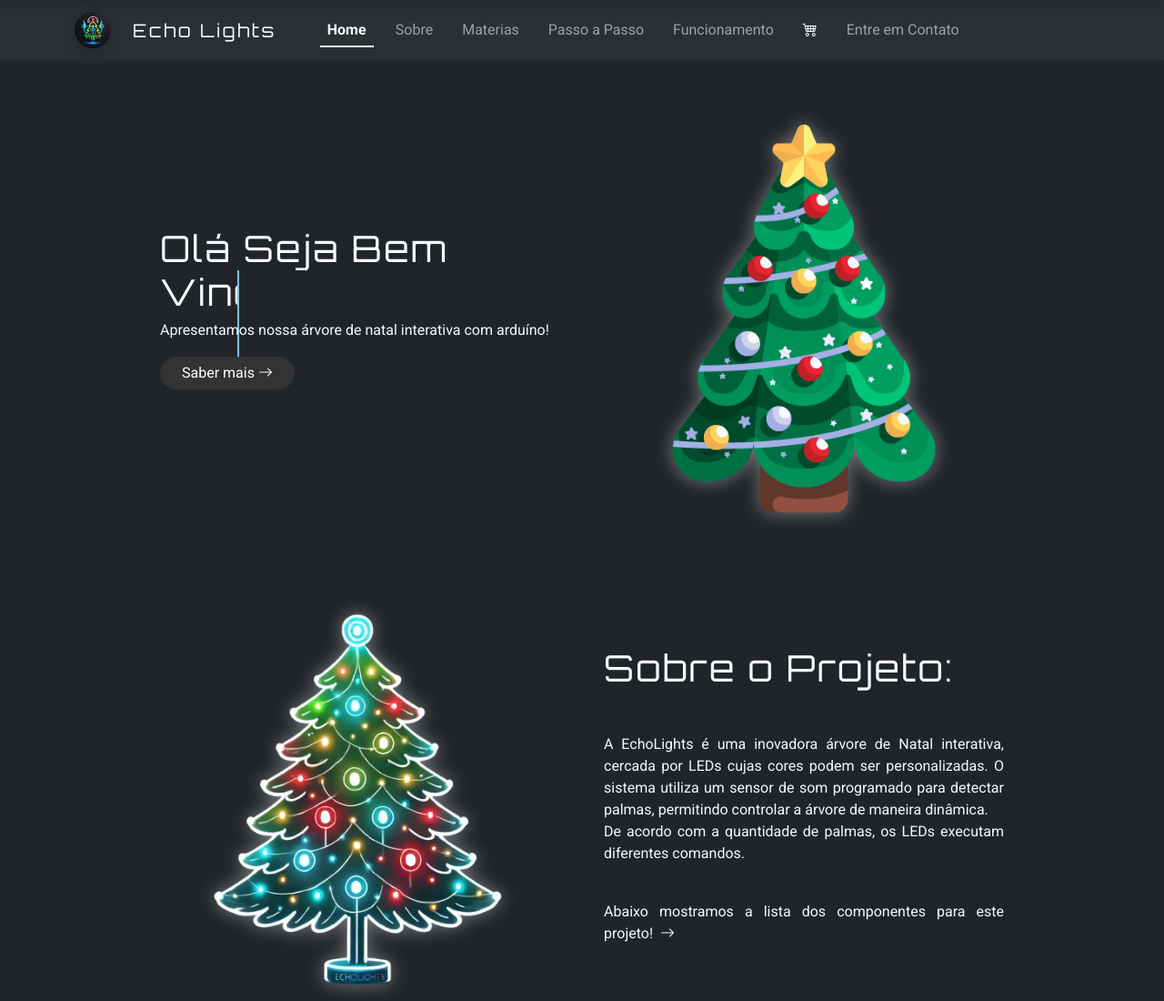
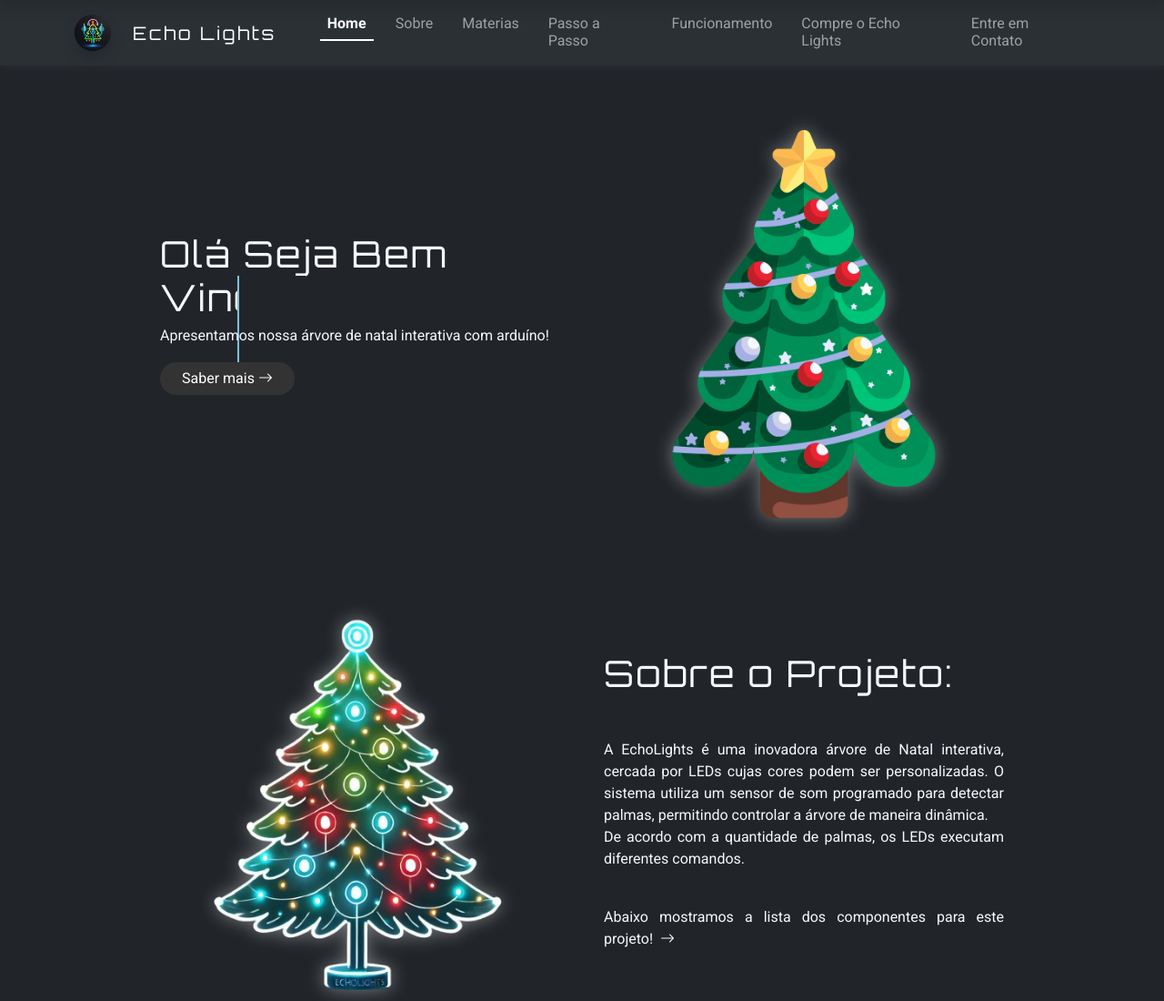
Before and after one commit to jaojogadez/landing-page-echo-lights, a plain HTML site: page index.html in a window 1280 px wide. Shown: the top 1100 px of the page at 91% size. Drawn offline with nearby package versions, Linux system fonts and the light colour scheme.

Commit message:
Update index.html

```diff
--- a/index.html
+++ b/index.html
@@ -44,7 +44,7 @@
             </li>
             <li class="nav-item">
               <a class="nav-link" href="#market" data-aos="fade-up" data-aos-delay="600">
-                <i class="bi bi-cart4" style="color: white;"></i>
+                Compre o Echo Lights
               </a>
             </li>
             <li class="nav-item">
@@ -85,7 +85,7 @@
             </li>
             <li class="nav-item">
               <a class="nav-link" href="#market" data-aos="fade-up" data-aos-delay="600">
-                <i class="bi bi-cart4" style="color: white;"></i>
+                Compre o Echo Lights
               </a>
             </li>
             <li class="nav-item">
@@ -136,7 +136,7 @@
             </a>
           </li>
           <li class="nav-item">
-            <a class="nav-link" href="#contact-us" data-aos="fade-up" data-aos-delay="600">
+            <a class="nav-link text-white" href="#contact-us" data-aos="fade-up" data-aos-delay="600">
               <i class="bi bi-person-lines-fill"></i> Entre em Contato
             </a>
           </li>
```
